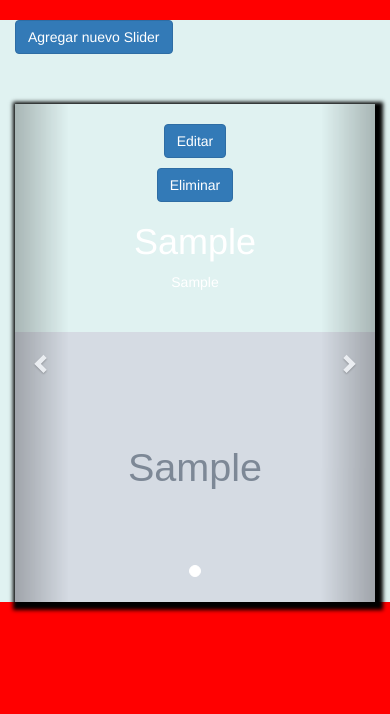
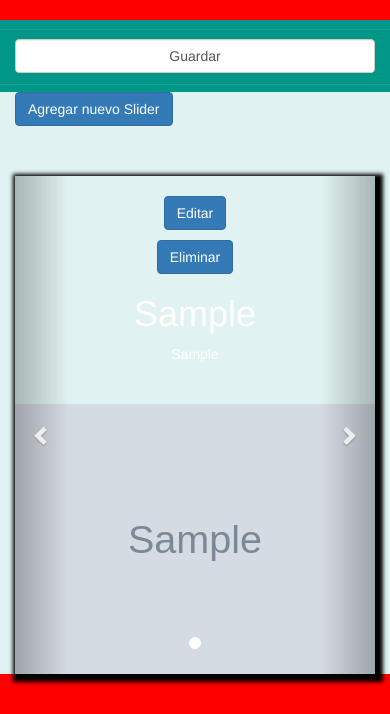
Before and after one commit to david97ly/glass1.1, a Django app: template glass/templates/cofiguraciones.html in a window 390 px wide. Shown: the part 51-765 px from the top of the page. Run offline with Django 3.2, Linux system fonts and the light colour scheme; tables that the repository leaves empty hold one stand-in row (values such as "Sample post"); the template is opened without the code that fills it: values that come from a table or form of the project are taken from there, most other values are stand-ins (such as "Sample title", 1, 10 or a date in 2020); grey boxes marked "Sample" are stand-in pictures; parts of the project's set-up code (start-up, migrations or seed data) failed here and were passed over; some libraries are stand-ins or nearby versions.

Commit message:
quitandole el oculto

```diff
--- a/glass/templates/cofiguraciones.html
+++ b/glass/templates/cofiguraciones.html
@@ -53,7 +53,7 @@
 
       {% if idicador != 0 %}
 
-        <div id="formu" class="col-lg-4 col-md-4 col-sm-4 col-xs-12 hidden-xs ">
+        <div id="formu" class="col-lg-4 col-md-4 col-sm-4 col-xs-12 ">
 
              <form class="navbar-form navbar-left" role="form" method="post" enctype="multipart/form-data">
                {% csrf_token %}
```
